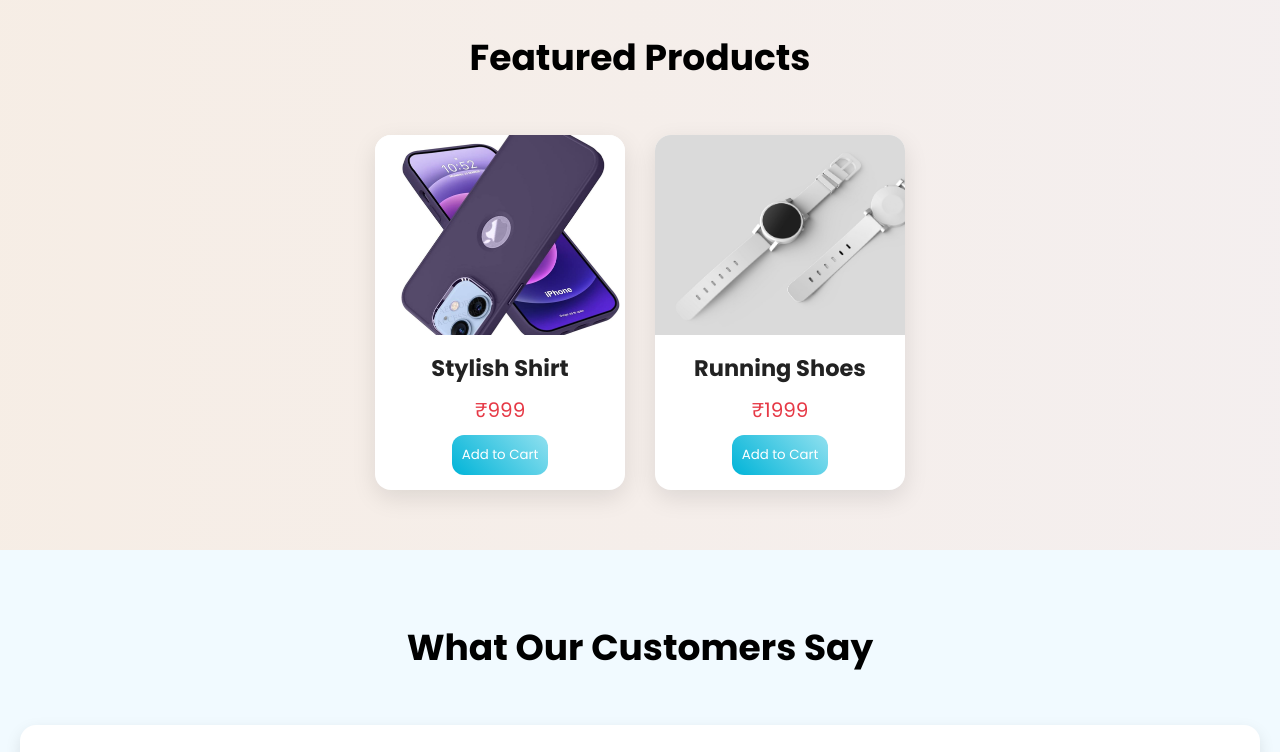
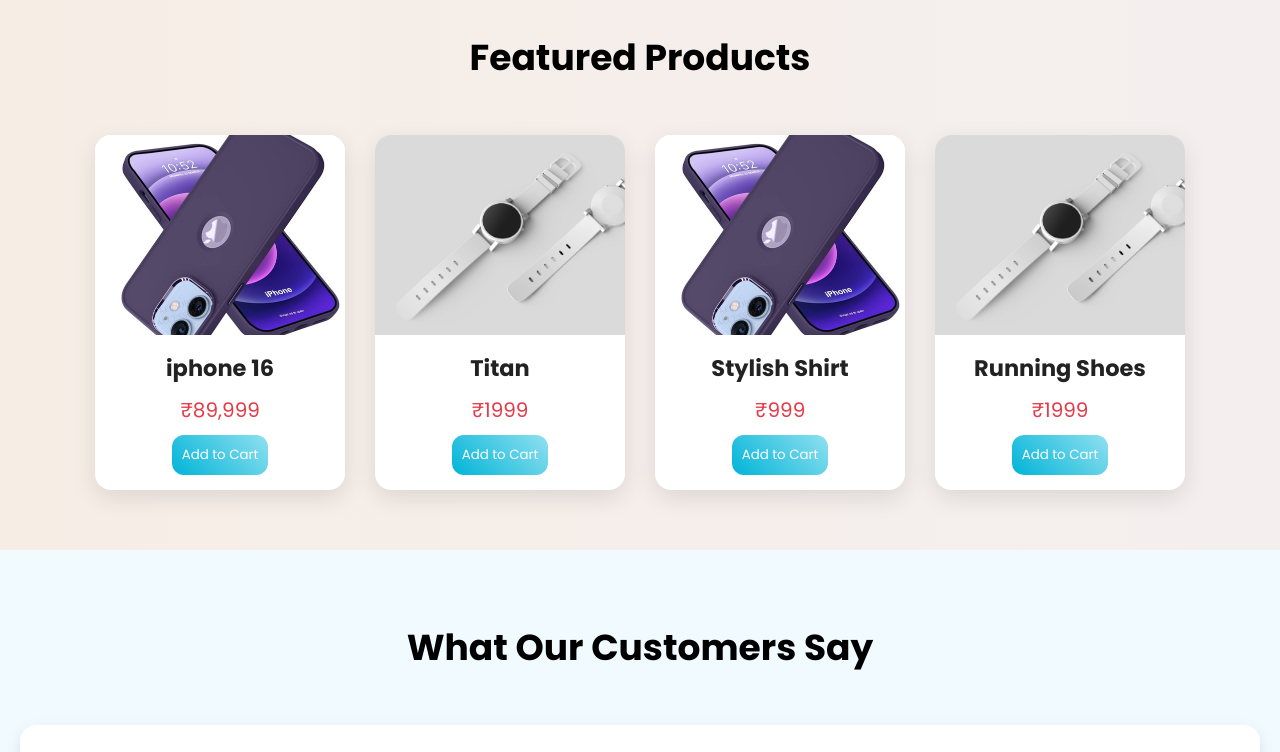
Before and after one commit to 98Sourav/SuperMen-Mart, a plain HTML site: page index.html in a window 1280 px wide. Shown: the part 860-1612 px from the top of the page. Drawn offline with Linux system fonts and the light colour scheme.

Commit message:
some changes

```diff
--- a/index.html
+++ b/index.html
@@ -36,7 +36,7 @@
     <div class="slides">
       <div class="slide"><img src="images/sale.png"></div>
       <div class="slide"><img src="images/watch-banner.jpg"></div>
-      <div class="slide"><img src="images/banner-2.jpg "></div>
+      <div class="slide"><img src="images/sale-banner.jpg "></div>
     </div>
   </div>
   </section>
@@ -44,6 +44,18 @@
   <section id="product-list">
     <h1>Featured Products</h1>
     <div class="product">
+      <div class="cart">
+        <img src="images/apple_phone.jpg" alt="Shirt">
+        <h2>iphone 16</h2>
+        <p class="price">₹89,999</p>
+        <button>Add to Cart</button>
+      </div>
+      <div class="cart">
+        <img src="images/watch.jpeg" alt="Shoes">
+        <h2>Titan</h2>
+        <p class="price">₹1999</p>
+        <button>Add to Cart</button>
+      </div>
       <div class="cart">
         <img src="images/apple_phone.jpg" alt="Shirt">
         <h2>Stylish Shirt</h2>
--- a/style.css
+++ b/style.css
@@ -64,6 +64,7 @@
   padding: 10px;
   border-radius: 6px;
   transition: background 0.3s;
+  font-size: 18px;
 }
 
 .nav-menu a:hover {
@@ -387,6 +388,7 @@
     width: 100%;
   }
 
+
   .menu-toggle {
     display: block;
     position: absolute;
```
Also changed, not shown: images/banner-3.jpg (added), images/sale-banner.jpg (added).
